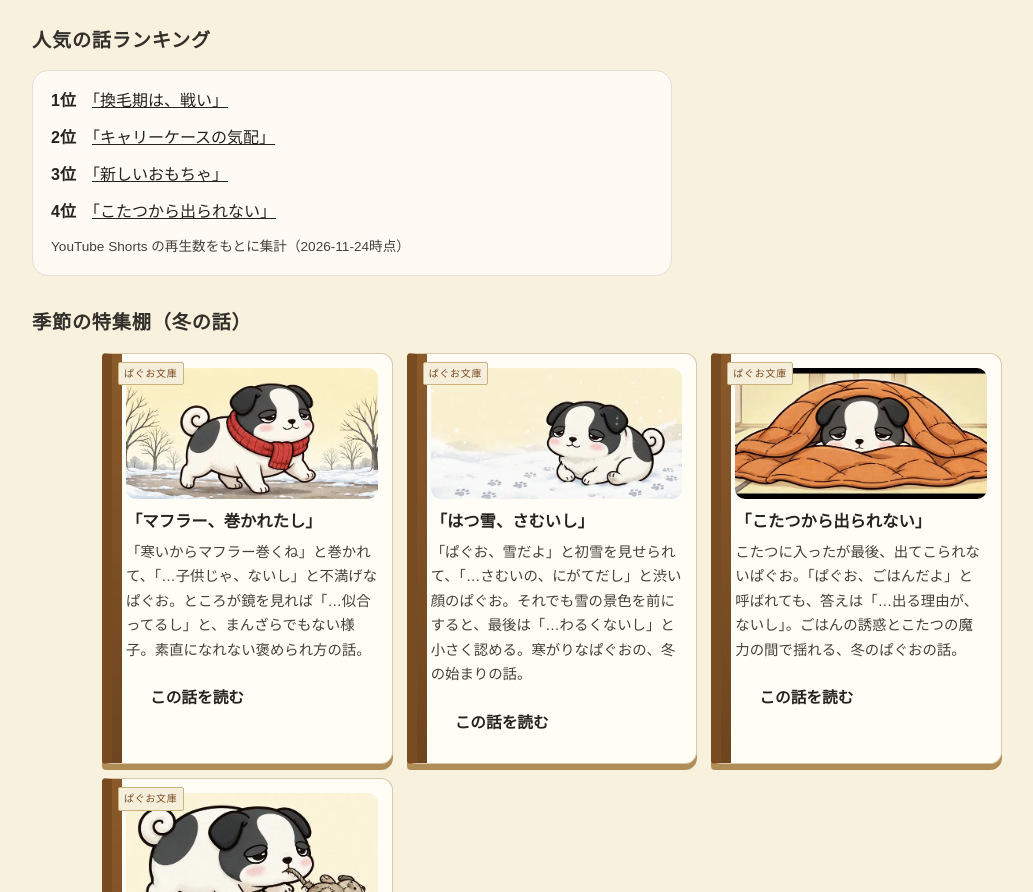
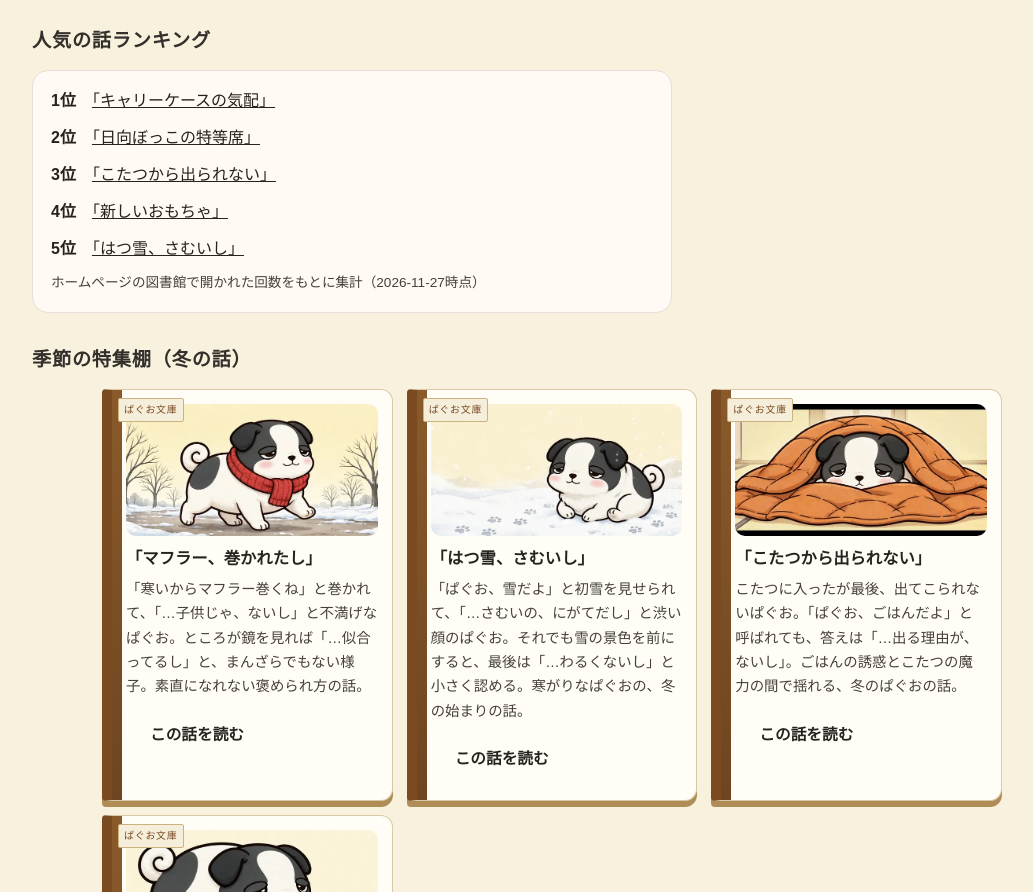
Before and after one commit to paguo750/paguo750.github.io, a plain HTML site: page manga/index.html in a window 1280 px wide. Shown: the part 920-1812 px from the top of the page, without its empty margins (88-1121 px from the left). Drawn offline with Linux system fonts and the light colour scheme.

```diff
--- a/manga/index.html
+++ b/manga/index.html
@@ -112,11 +112,12 @@
 </div>
 <h2 style="font-size:1.2rem; margin:30px 0 12px;">人気の話ランキング</h2>
 <div style="background:#fffaf3; border:1px solid #e8ddd8; border-radius:16px; padding:16px 18px; max-width:640px; color:#26231f;">
-<p style="margin:0 0 8px; line-height:1.8;"><strong>1位</strong>　<a href="kankoki-wa-tatakai.html">「換毛期は、戦い」</a></p>
-<p style="margin:0 0 8px; line-height:1.8;"><strong>2位</strong>　<a href="carry-case-no-kehai.html">「キャリーケースの気配」</a></p>
-<p style="margin:0 0 8px; line-height:1.8;"><strong>3位</strong>　<a href="atarashii-omocha.html">「新しいおもちゃ」</a></p>
-<p style="margin:0 0 8px; line-height:1.8;"><strong>4位</strong>　<a href="kotatsu-kara-derarenai.html">「こたつから出られない」</a></p>
-<p style="margin:6px 0 0; font-size:0.85rem; color:#45403a;">YouTube Shorts の再生数をもとに集計（2026-11-24時点）</p></div>
+<p style="margin:0 0 8px; line-height:1.8;"><strong>1位</strong>　<a href="carry-case-no-kehai.html">「キャリーケースの気配」</a></p>
+<p style="margin:0 0 8px; line-height:1.8;"><strong>2位</strong>　<a href="hinatabokko-no-tokuseki.html">「日向ぼっこの特等席」</a></p>
+<p style="margin:0 0 8px; line-height:1.8;"><strong>3位</strong>　<a href="kotatsu-kara-derarenai.html">「こたつから出られない」</a></p>
+<p style="margin:0 0 8px; line-height:1.8;"><strong>4位</strong>　<a href="atarashii-omocha.html">「新しいおもちゃ」</a></p>
+<p style="margin:0 0 8px; line-height:1.8;"><strong>5位</strong>　<a href="hatsuyuki-samuishi.html">「はつ雪、さむいし」</a></p>
+<p style="margin:6px 0 0; font-size:0.85rem; color:#45403a;">ホームページの図書館で開かれた回数をもとに集計（2026-11-27時点）</p></div>
 <h2 style="font-size:1.2rem; margin:30px 0 12px;">季節の特集棚（冬の話）</h2>
 <div class="ep-grid">
 <article class="ep-card">
```
Also changed, not shown: en/manga/index.html (+5 -4 lines).
